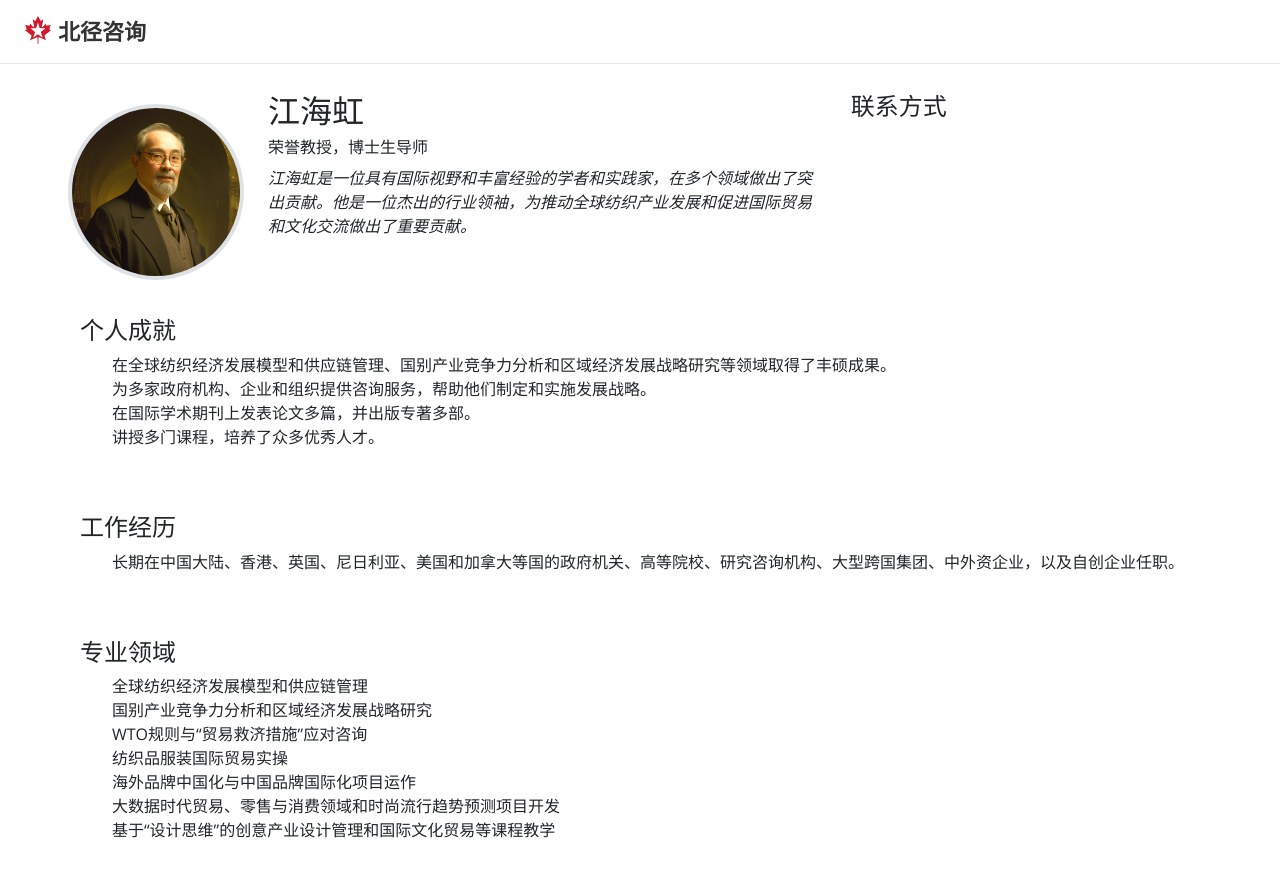
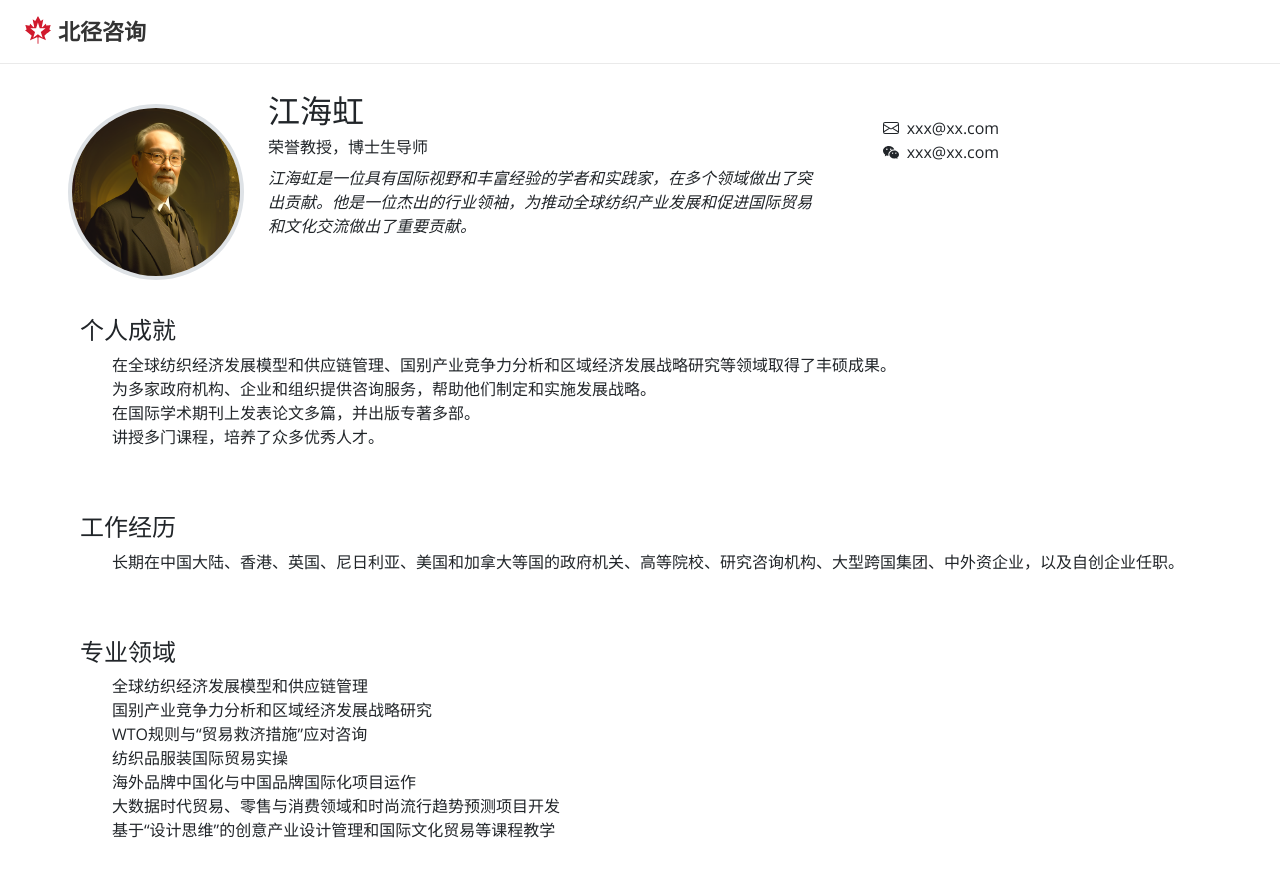
Before and after one commit to huangyuan3h/direct-link, a Next.js app: page /p/1 in a window 1280 px wide. Shown: the top 876 px of the page. Built offline with nearby package versions, Linux system fonts and the light colour scheme.

Commit message:
add contact

```diff
--- a/app/pages/show-partner/index.tsx
+++ b/app/pages/show-partner/index.tsx
@@ -2,6 +2,7 @@
 import styles from './show-partner.module.scss';
 import Image from 'next/image';
 import Markdown from 'react-markdown';
+import { Envelope, Wechat } from 'react-bootstrap-icons';
 
 export const ShowPartner: React.FC = () => {
   const {
@@ -37,7 +38,16 @@
           </div>
         </div>
         <div className="col-md-4">
-          <p className="h4">联系方式</p>
+          <div className="mt-4 ml-8 flex flex-col">
+            <div className="flex items-center">
+              <Envelope />
+              <div className="ml-2">xxx@xx.com</div>
+            </div>
+            <div className="flex items-center">
+              <Wechat />
+              <div className="ml-2">xxx@xx.com</div>
+            </div>
+          </div>
         </div>
       </div>
 
--- a/package.json
+++ b/package.json
@@ -16,6 +16,7 @@
     "next": "14.1.0",
     "react": "^18",
     "react-bootstrap": "^2.10.1",
+    "react-bootstrap-icons": "^1.11.3",
     "react-dom": "^18",
     "react-markdown": "^9.0.1",
     "sass": "^1.71.1"
```
Also changed, not shown: 1 other file (tests, documents, lock files or other folders).
